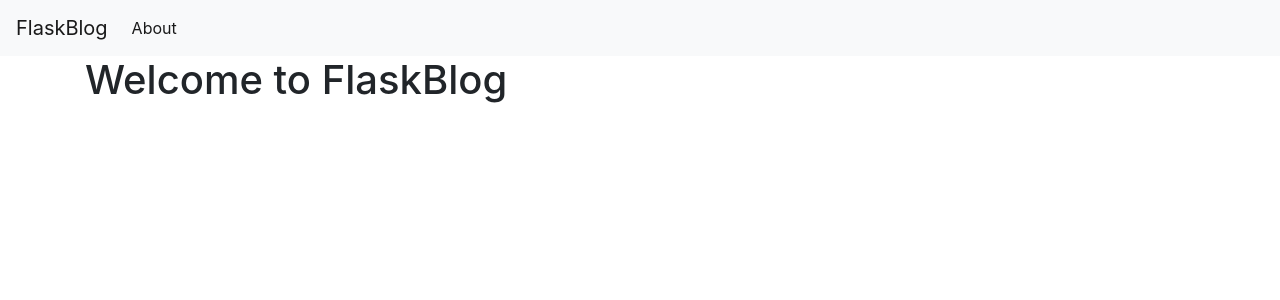
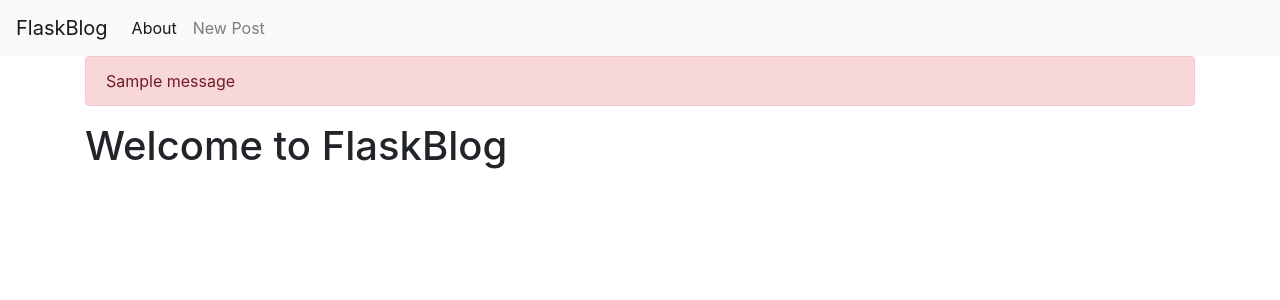
Before and after one commit to joaquingandara/Web-Blog, a Flask app: page / in a window 1280 px wide. Shown: the top 300 px of the page. Run offline with Flask 3, Linux system fonts and the light colour scheme; one stand-in notice (Sample message) is shown; data that the repository does not hold is empty; some libraries are stand-ins or nearby versions.

Commit message:
Add post funtionality and flash handler

```diff
--- a/app.py
+++ b/app.py
@@ -45,4 +45,17 @@ def post(post_id):
 #get y post. So, user can access form and send data.
 @app.route('/create', methods=('GET', 'POST'))
 def create():
+    if request.method == 'POST': #handle the incoming POST request
+        title = request.form['title']
+        content = request.form['content']
+
+        if not title:
+            flash('Title is required!')
+        else:
+            conn = get_db_connection()
+            conn.execute('INSERT INTO posts (title, content) VALUES (?, ?)',
+                         (title, content))
+            conn.commit()
+            conn.close()
+            return redirect(url_for('index'))
     return render_template('create.html')
--- a/templates/base.html
+++ b/templates/base.html
@@ -22,11 +22,19 @@
             <li class="nav-item active">
                 <a class="nav-link" href="#">About</a>
             </li>
+            <li class="nav-item">
+              <a class="nav-link" href="{{url_for('create')}}">New Post</a>
+            </li>
             </ul>
         </div>
     </nav>
     <div class="container">
-        {% block content %} {% endblock %}
+      <!-- display flashed messages -->
+      {% for message in get_flashed_messages() %}
+        <div class="alert alert-danger">{{ message }}</div>
+      {% endfor %}
+
+      {% block content %} {% endblock %}
     </div>
 
     <!-- Optional JavaScript -->
```
